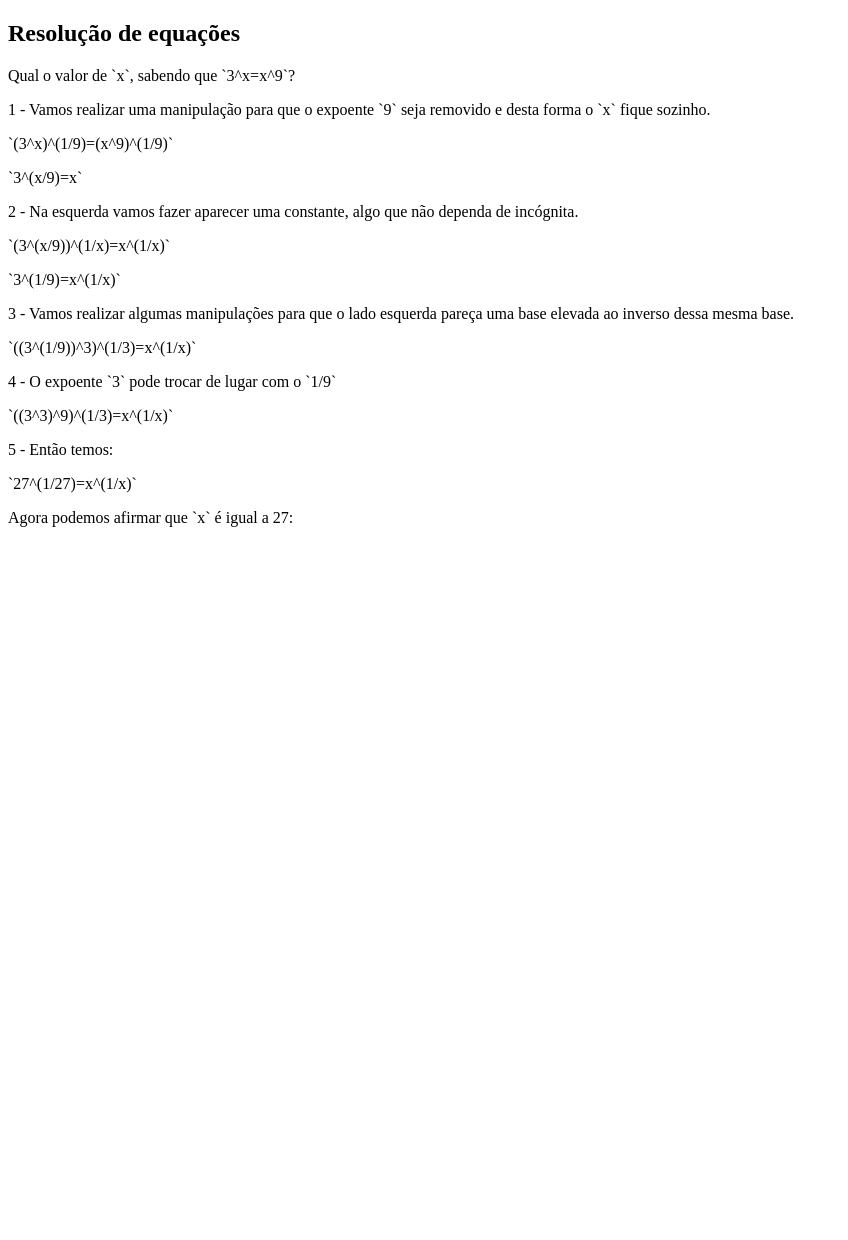
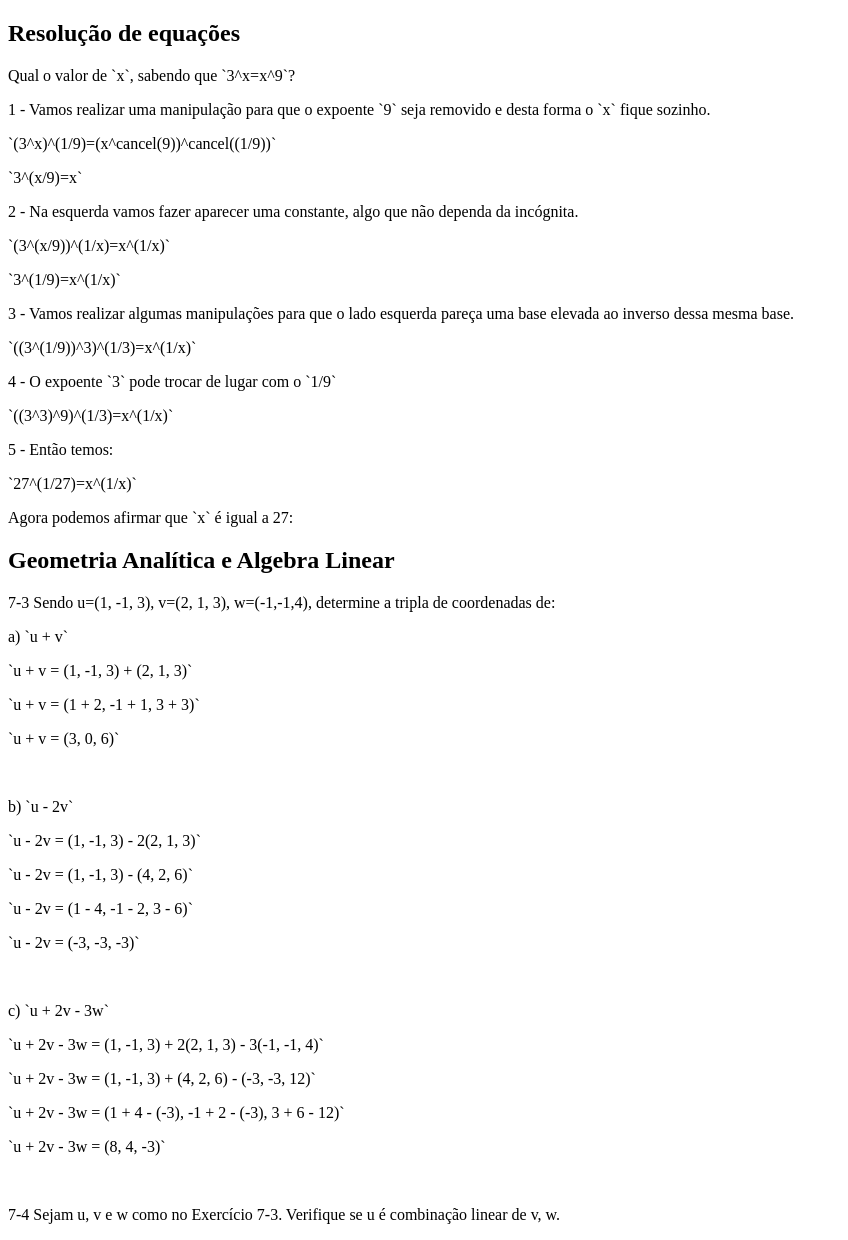
Before and after one commit to Robinsondssantos/blog, a plain HTML site: page index.html in a window 1280 px wide. Shown: the whole page, without its empty margins (0-848 px from the left). Before the commit the page ends 800 px from the top, so only its background shows below. Drawn offline with nearby package versions, Linux system fonts and the light colour scheme; some packages are replaced by stand-ins of ours.

Commit message:
first commit

```diff
--- a/index.html
+++ b/index.html
@@ -10,9 +10,9 @@
     <h2>Resolução de equações</h2>
     <p>Qual o valor de `x`, sabendo que `3^x=x^9`?</p>
     <p>1 - Vamos realizar uma manipulação para que o expoente `9` seja removido e desta forma o `x` fique sozinho.</p>
-    <p>`(3^x)^(1/9)=(x^9)^(1/9)`</p>
+    <p>`(3^x)^(1/9)=(x^cancel(9))^cancel((1/9))`</p>
     <p>`3^(x/9)=x`</p>
-    <p>2 - Na esquerda vamos fazer aparecer uma constante, algo que não dependa de incógnita.</p>
+    <p>2 - Na esquerda vamos fazer aparecer uma constante, algo que não dependa da incógnita.</p>
     <p>`(3^(x/9))^(1/x)=x^(1/x)`</p>
     <p>`3^(1/9)=x^(1/x)`</p>
     <p>3 - Vamos realizar algumas manipulações para que o lado esquerda pareça uma base elevada ao inverso dessa mesma base.</p>
@@ -22,5 +22,31 @@
     <p>5 - Então temos:</p>
     <p>`27^(1/27)=x^(1/x)`</p>
     <p>Agora podemos afirmar que `x` é igual a 27:</p>
+
+    <h2>Geometria Analítica e Algebra Linear</h2>
+    <p>7-3 Sendo u=(1, -1, 3), v=(2, 1, 3), w=(-1,-1,4), determine a tripla de coordenadas de:</p>
+    <p>a) `u + v`</p>
+    <p>`u + v = (1, -1, 3) + (2, 1, 3)`</p>
+    <p>`u + v = (1 + 2, -1 + 1, 3 + 3)`</p>
+    <p>`u + v = (3, 0, 6)`</p>
+    <br>
+
+    <p>b) `u - 2v`</p>
+    <p>`u - 2v = (1, -1, 3) - 2(2, 1, 3)`</p>
+    <p>`u - 2v = (1, -1, 3) - (4, 2, 6)`</p>
+    <p>`u - 2v = (1 - 4, -1 - 2, 3 - 6)`</p>
+    <p>`u - 2v = (-3, -3, -3)`</p>
+    <br>
+
+    <p>c) `u + 2v - 3w`</p>
+    <p>`u + 2v - 3w = (1, -1, 3) + 2(2, 1, 3) - 3(-1, -1, 4)`</p>
+    <p>`u + 2v - 3w = (1, -1, 3) + (4, 2, 6) - (-3, -3, 12)`</p>
+    <p>`u + 2v - 3w = (1 + 4 - (-3), -1 + 2 - (-3), 3 + 6 - 12)`</p>
+    <p>`u + 2v - 3w = (8, 4, -3)`</p>
+    <br>
+
+    <p>7-4 Sejam u, v e w como no Exercício 7-3. Verifique se u é combinação linear de v, w.</p>
+
+
 </body>
 </html>
```
